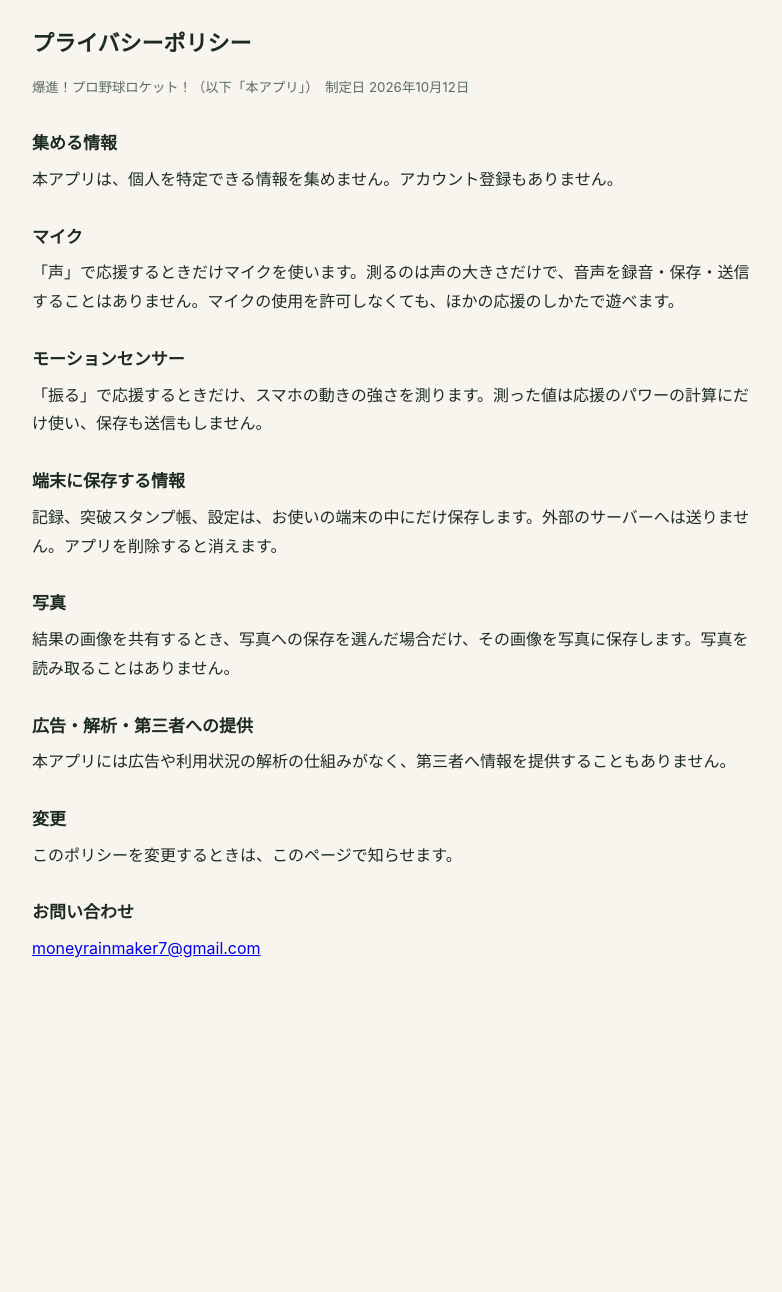
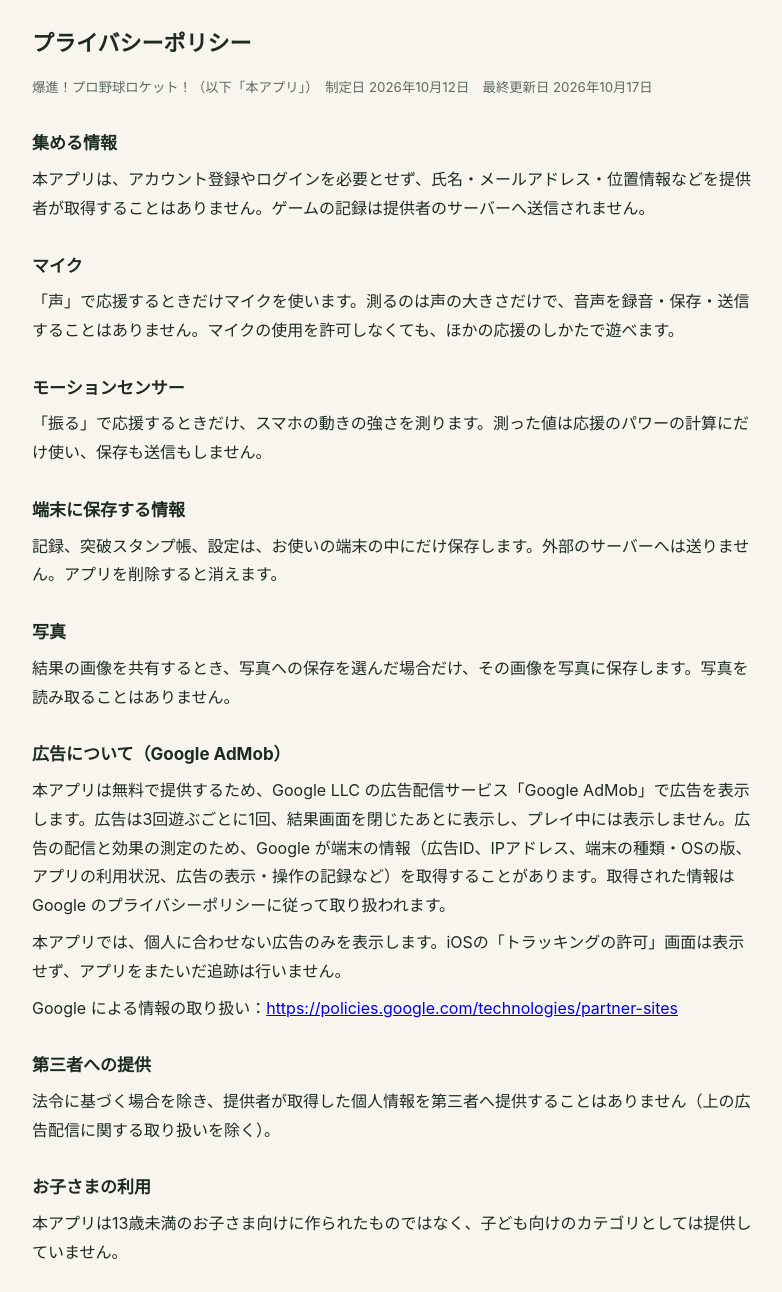
Before and after one commit to moneyrainmaker7-gif/bakushin-pro-yakyu-rocket-support, a plain HTML site: page privacy.html in a window 1280 px wide. Shown: the top 1292 px of the page, without its empty margins (248-1030 px from the left). Before the commit the page ends 1019 px from the top, so only its background shows below. Drawn offline with Linux system fonts and the light colour scheme.

Commit message:
広告（Google AdMob）の記載を追加

```diff
--- a/privacy.html
+++ b/privacy.html
@@ -15,10 +15,10 @@ small{color:#5b6b63}
 <body>
 <main>
 <h1>プライバシーポリシー</h1>
-<small>爆進！プロ野球ロケット！（以下「本アプリ」）　制定日 2026年10月12日</small>
+<small>爆進！プロ野球ロケット！（以下「本アプリ」）　制定日 2026年10月12日　最終更新日 2026年10月17日</small>
 
 <h2>集める情報</h2>
-<p>本アプリは、個人を特定できる情報を集めません。アカウント登録もありません。</p>
+<p>本アプリは、アカウント登録やログインを必要とせず、氏名・メールアドレス・位置情報などを提供者が取得することはありません。ゲームの記録は提供者のサーバーへ送信されません。</p>
 
 <h2>マイク</h2>
 <p>「声」で応援するときだけマイクを使います。測るのは声の大きさだけで、音声を録音・保存・送信することはありません。マイクの使用を許可しなくても、ほかの応援のしかたで遊べます。</p>
@@ -32,8 +32,16 @@ small{color:#5b6b63}
 <h2>写真</h2>
 <p>結果の画像を共有するとき、写真への保存を選んだ場合だけ、その画像を写真に保存します。写真を読み取ることはありません。</p>
 
-<h2>広告・解析・第三者への提供</h2>
-<p>本アプリには広告や利用状況の解析の仕組みがなく、第三者へ情報を提供することもありません。</p>
+<h2>広告について（Google AdMob）</h2>
+<p>本アプリは無料で提供するため、Google LLC の広告配信サービス「Google AdMob」で広告を表示します。広告は3回遊ぶごとに1回、結果画面を閉じたあとに表示し、プレイ中には表示しません。広告の配信と効果の測定のため、Google が端末の情報（広告ID、IPアドレス、端末の種類・OSの版、アプリの利用状況、広告の表示・操作の記録など）を取得することがあります。取得された情報は Google のプライバシーポリシーに従って取り扱われます。</p>
+<p>本アプリでは、個人に合わせない広告のみを表示します。iOSの「トラッキングの許可」画面は表示せず、アプリをまたいだ追跡は行いません。</p>
+<p>Google による情報の取り扱い：<a href="https://policies.google.com/technologies/partner-sites">https://policies.google.com/technologies/partner-sites</a></p>
+
+<h2>第三者への提供</h2>
+<p>法令に基づく場合を除き、提供者が取得した個人情報を第三者へ提供することはありません（上の広告配信に関する取り扱いを除く）。</p>
+
+<h2>お子さまの利用</h2>
+<p>本アプリは13歳未満のお子さま向けに作られたものではなく、子ども向けのカテゴリとしては提供していません。</p>
 
 <h2>変更</h2>
 <p>このポリシーを変更するときは、このページで知らせます。</p>
```
Also changed, not shown: support.html (+2 -2 lines).
